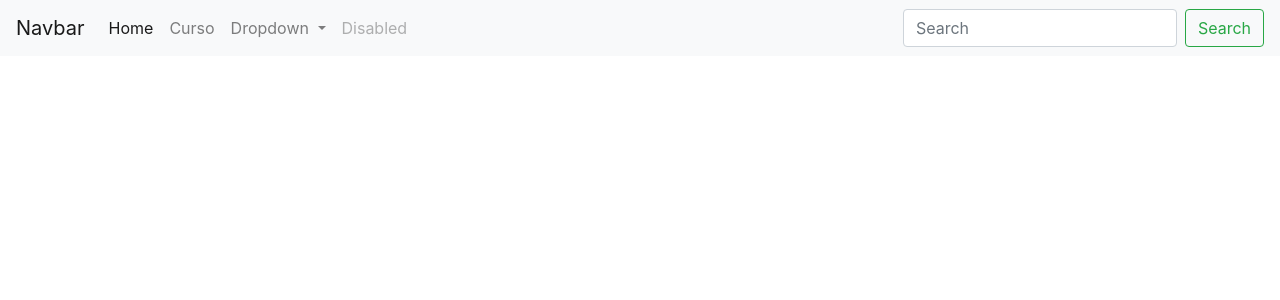
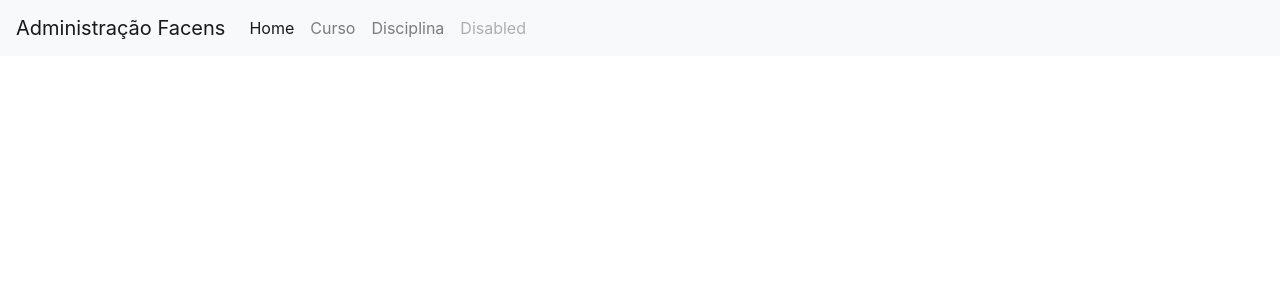
Before and after one commit to edugarcia98/projeto_web_frontend, an Angular app: page / in a window 1280 px wide. Shown: the top 300 px of the page. Built offline with nearby package versions, Linux system fonts and the light colour scheme.

Commit message:
Disciplina com Bootstrap

```diff
--- a/src/app/app.component.html
+++ b/src/app/app.component.html
@@ -1,7 +1,7 @@
 <!--The content below is only a placeholder and can be replaced.-->
 <link href="https://maxcdn.bootstrapcdn.com/bootstrap/4.0.0/css/bootstrap.min.css" rel="stylesheet">
 <nav class="navbar navbar-expand-lg navbar-light bg-light">
-    <a class="navbar-brand" href="#">Navbar</a>
+    <a class="navbar-brand" href="#">Administração Facens </a>
     <button class="navbar-toggler" type="button" data-toggle="collapse" data-target="#navbarSupportedContent" aria-controls="navbarSupportedContent" aria-expanded="false" aria-label="Toggle navigation">
       <span class="navbar-toggler-icon"></span>
     </button>
@@ -14,25 +14,15 @@
         <li class="nav-item">
           <a class="nav-link" routerLink="/curso" routerLinkActive="active">Curso</a>
         </li>
-        <li class="nav-item dropdown">
-          <a class="nav-link dropdown-toggle" href="#" id="navbarDropdown" role="button" data-toggle="dropdown" aria-haspopup="true" aria-expanded="false">
-            Dropdown
+        <li class="nav-item">
+          <a class="nav-link" routerLink="/disciplina" routerLinkActive="active">
+            Disciplina
           </a>
-          <div class="dropdown-menu" aria-labelledby="navbarDropdown">
-            <a class="dropdown-item" href="#">Action</a>
-            <a class="dropdown-item" href="#">Another action</a>
-            <div class="dropdown-divider"></div>
-            <a class="dropdown-item" href="#">Something else here</a>
-          </div>
         </li>
         <li class="nav-item">
           <a class="nav-link disabled" href="#" tabindex="-1" aria-disabled="true">Disabled</a>
         </li>
       </ul>
-      <form class="form-inline my-2 my-lg-0">
-        <input class="form-control mr-sm-2" type="search" placeholder="Search" aria-label="Search">
-        <button class="btn btn-outline-success my-2 my-sm-0" type="submit">Search</button>
-      </form>
     </div>
   </nav>
   <router-outlet></router-outlet>
--- a/src/app/curso/curso.component.html
+++ b/src/app/curso/curso.component.html
@@ -1,7 +1,10 @@
 <div style="text-align:center">
+<div class="p-3 mb-2 bg-info text-white">
   <h1>
     Cursos
-  </h1><br><br>
+  </h1>
+</div>
+  <br><br>
 </div>
 <ul>
   <li *ngFor="let item of items">
@@ -13,9 +16,6 @@
     </h2>
   </li>
 </ul>
-
-<hr>
-<br><br>
 
 <h3>Mostrar ou Editar Curso</h3>
 Title <input type="text" [(ngModel)] = "selectedCurso.title"/><br>
--- a/src/app/disciplina/disciplina.component.css
+++ b/src/app/disciplina/disciplina.component.css
@@ -0,0 +1,3 @@
+#inline {
+    display: inline;
+}
--- a/src/app/disciplina/disciplina.component.html
+++ b/src/app/disciplina/disciplina.component.html
@@ -1,7 +1,7 @@
 <div style="text-align:center">
-  <h1>
-    Disciplina
-  </h1>
+<div class="p-3 mb-2 bg-info text-white">
+   <h1>Disciplina</h1>
+</div>
 </div>
 <ul>
   <li *ngFor="let item of items">
@@ -13,15 +13,37 @@
   </li>
 </ul>
 
-<hr>
+
+
+
 <br><br>
 
+<div class="d-inline-flex p-2 bd-highlight"><h3>Adicionando Novo Disciplina </h3></div>
+<br>
+<br>
+<form class="form-inline">
+    <div class="form-group mx-sm-3 mb-2">
+      <label><h6>Nome da Disciplina:</h6></label>
+      <input #itemTitle type='text' placeholder='Nome'>
+      <br>
+    </div>
+    <div class="form-group">
+      <label><h6>Tipo da Disciplina:</h6></label>
+      <select class="form-control" (change)="onSelect($event.target.value)" id="sel1" style="width: 100px">
+        <option style="width: 50px" *ngFor ="let itemTipo of tipoDiscs" [value]= "itemTipo.id">{{itemTipo.title}}</option>
+      </select>
+      <br>
+    </div>
+    <div class="form-group">
+      <br>
+      <label><h6>&nbsp;&nbsp;&nbsp;&nbsp;Creditos:</h6></label>
+      <select class="form-control" (change)="onSelect($event.target.value)" id="sel1" style="width: 100px">
+        <option style="width: 50px" *ngFor ="let cred of creditos" [value]= "cred">{{cred}}</option>
+      </select>
+    </div>&nbsp;&nbsp;&nbsp;&nbsp;
+      <button type="button" class="btn btn-primary" (click)="add(itemTitle.value)">Adicionar</button><br>
+</form>
 
-<h3>Adicionar Novo Disciplina</h3>
-<input #itemTitle type='text' placeholder='Title'><br>
-<select class="form-control" (change)="onSelect($event.target.value)" id="sel1">
-  <option *ngFor ="let itemTipo of tipoDiscs" [value]= "itemTipo.id">{{itemTipo.title}}</option>
-</select>
 
-<button (click)="add(itemTitle.value)">Add</button><br>
+
 {{ error?.message }}
--- a/src/app/disciplina/disciplina.component.ts
+++ b/src/app/disciplina/disciplina.component.ts
@@ -19,6 +19,9 @@ export class DisciplinaComponent implements OnInit {
   tipoDiscSelecionado: TipoDisc;
   error: any;
   selectedDisciplina;
+  creditos: Number[] = [
+    1,2,3,4,5,6,7,8,9,10
+  ]
 
   constructor(private api: DisciplinaService) {
     this.selectedDisciplina = {id: -1, title: '', tipo: ''};
--- a/src/index.html
+++ b/src/index.html
@@ -2,7 +2,7 @@
 <html lang="en">
 <head>
   <meta charset="utf-8">
-  <title>Frontend</title>
+  <title>Administração Facens</title>
   <base href="/">
 
   <meta name="viewport" content="width=device-width, initial-scale=1">
```
Also changed, not shown: src/app/app.module.ts (+7 -2 lines).
